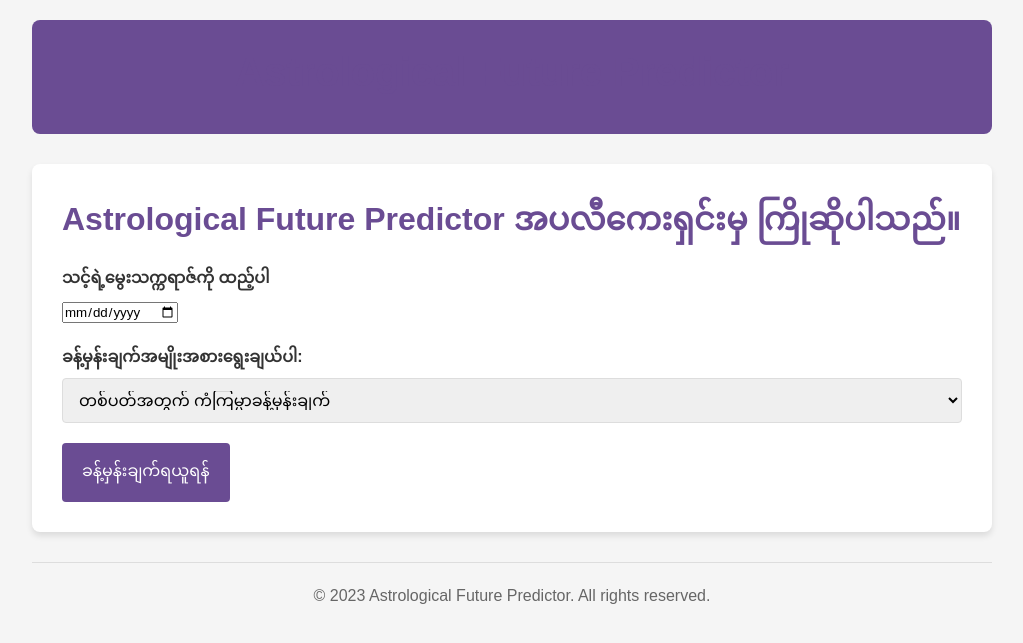
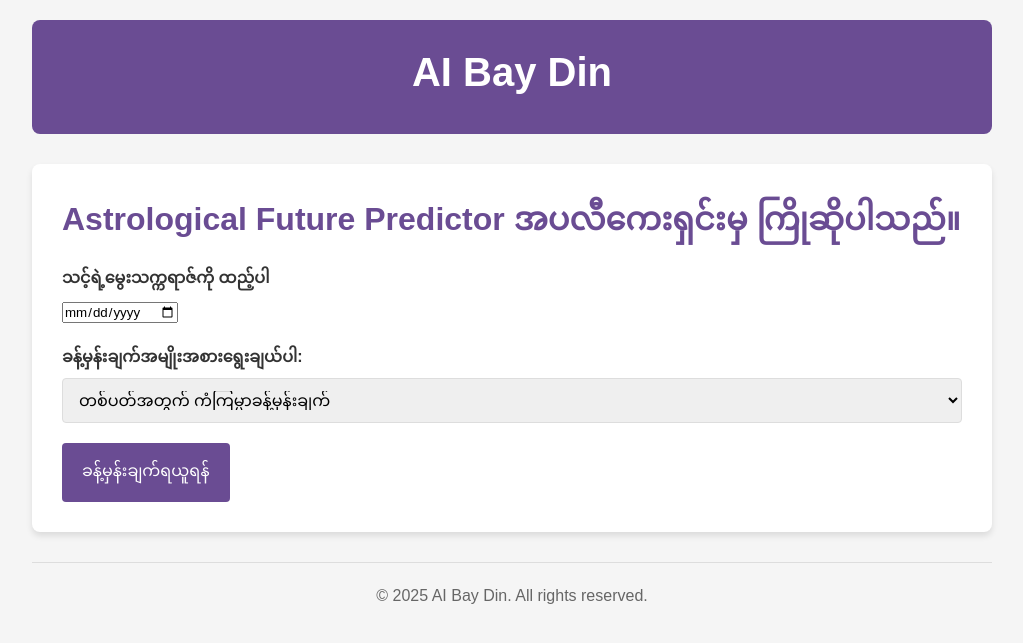
Before and after one commit to PhoneMinKhant203/ai_baydin, a Flask app: page / in a window 1280 px wide. Shown: the top 643 px of the page, without its empty margins (128-1151 px from the left). Run offline with Flask 3, Linux system fonts and the light colour scheme; some web fonts are replaced.

Commit message:
Update base.html

```diff
--- a/templates/base.html
+++ b/templates/base.html
@@ -3,14 +3,14 @@
 <head>
     <meta charset="UTF-8">
     <meta name="viewport" content="width=device-width, initial-scale=1.0">
-    <title>Astrological Future Predictor</title>
+    <title>AI Bay Din</title>
     <link rel="stylesheet" href="{{ url_for('static', filename='css/style.css') }}">
     <link href="https://fonts.googleapis.com/css2?family=Padauk:wght@400;700&display=swap" rel="stylesheet">
 </head>
 <body>
     <div class="container">
         <header>
-            <h1>Astrological Future Predictor</h1>
+            <h1 style="color: white;" >AI Bay Din</h1>
         </header>
 
         <main>
@@ -18,7 +18,7 @@
         </main>
 
         <footer>
-            <p>© 2023 Astrological Future Predictor. All rights reserved.</p>
+            <p>© 2025 AI Bay Din. All rights reserved.</p>
         </footer>
     </div>
 </body>
```
